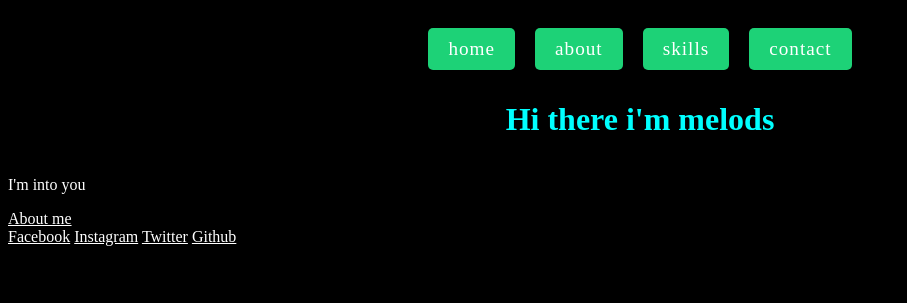
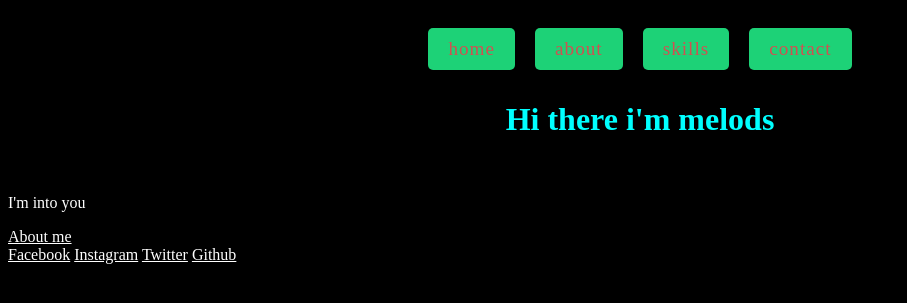
Before and after one commit to me10die/My_portfolio, a Django app: page / in a window 1280 px wide. Shown: the top 303 px of the page, without its empty margins (0-907 px from the left). Run offline with Django 5.2, Linux system fonts and the light colour scheme.

Commit message:
style css update 2

```diff
--- a/melods/static/css/style.css
+++ b/melods/static/css/style.css
@@ -24,7 +24,7 @@ label {
 }
 
 .nav-button {
-    color: #ffffff;
+    color: #cf5252;
     text-decoration: none;  /* Remove underline from links */
     font-size: 1.2rem;      /* Adjust font size if needed */
     letter-spacing: 1px;    /* Space between each letter */
--- a/melods/templates/pages/home.html
+++ b/melods/templates/pages/home.html
@@ -6,7 +6,7 @@
         <div class="name">
             <h1>Hi there i'm melods</h1>
         </div>
-        <div class="image">
+        <div class="image">py
         </div>
         <p style="color:#ffffff;">I'm into you</p>
         <a style="color:#ffffff;" href="">About me</a>
```
